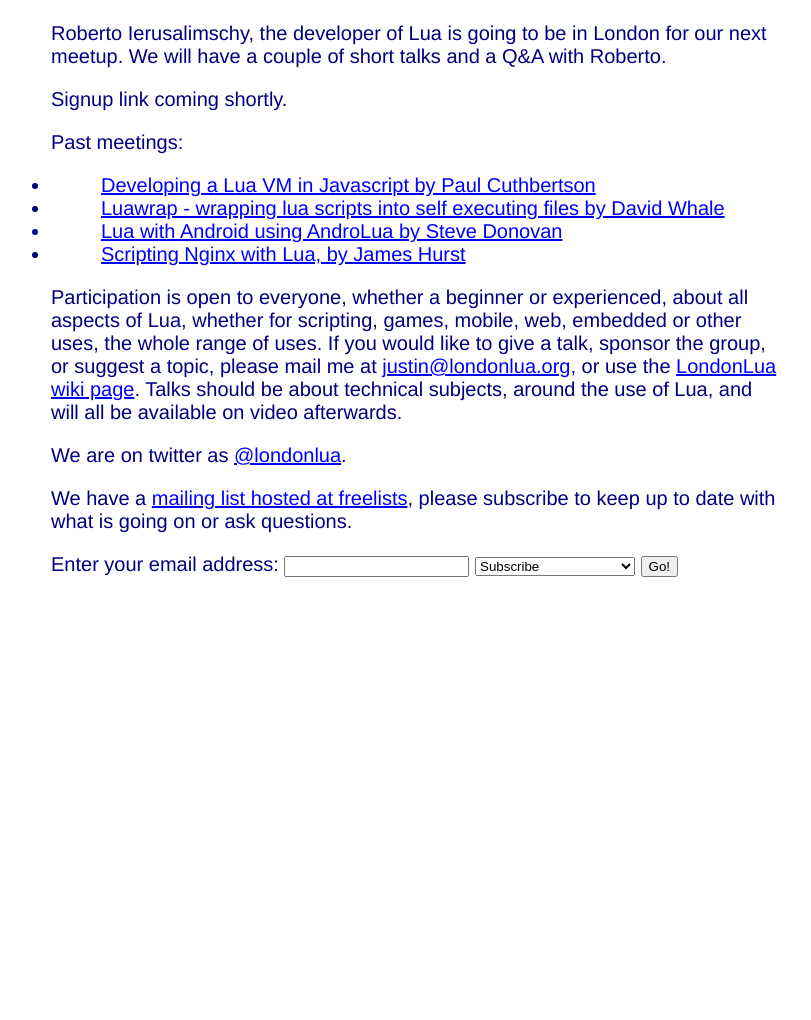
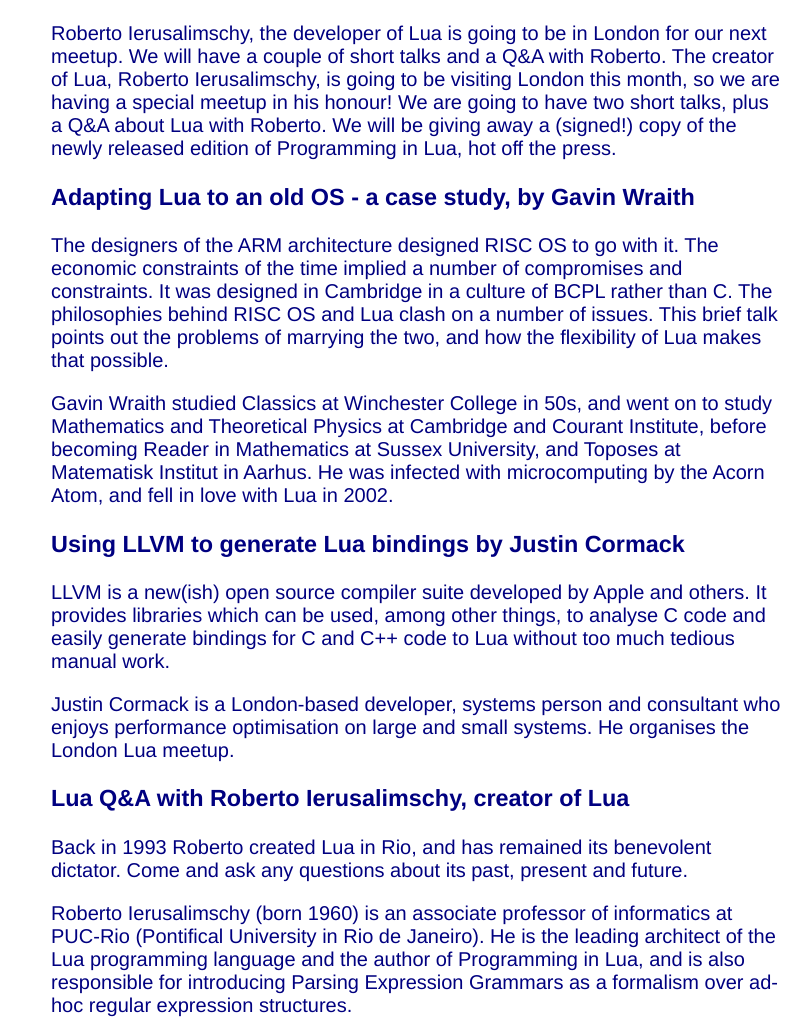
Before and after one commit to justincormack/londonlua, a plain HTML site: page index.html in a window 1280 px wide. Shown: the part 508-1528 px from the top of the page, without its empty margins (7-818 px from the left). Before the commit the page ends 1093 px from the top, so only its background shows below. Drawn offline with Linux system fonts and the light colour scheme.

Commit message:
full prgramme

```diff
--- a/index.html
+++ b/index.html
@@ -18,7 +18,38 @@
 
 <p>Roberto Ierusalimschy, the developer of Lua is going to be in London for our next meetup. We will have a couple of short talks and a Q&A with Roberto.
 
-<p>Signup link coming shortly.
+
+The creator of Lua, Roberto Ierusalimschy, is going to be visiting London this month, so we are having a special meetup in his honour!
+
+We are going to have two short talks, plus a Q&A about Lua with Roberto.
+
+We will be giving away a (signed!) copy of the newly released edition of Programming in Lua, hot off the press.
+
+
+
+<h3>Adapting Lua to an old OS - a case study, by Gavin Wraith</h3>
+
+<p>The designers of the ARM architecture designed RISC OS to
+go with it. The economic constraints of the time implied a number
+of compromises and constraints. It was designed in Cambridge in a
+culture of BCPL rather than C. The philosophies behind RISC OS and Lua
+clash on a number of issues. This brief talk points out the problems
+of marrying the two, and how the flexibility of Lua makes that possible.
+
+<p>Gavin Wraith studied Classics at Winchester College in 50s, and went on to study Mathematics and Theoretical Physics at Cambridge and Courant Institute, before becoming Reader in Mathematics at Sussex University, and Toposes at Matematisk Institut in Aarhus. He was infected with microcomputing by the Acorn Atom, and fell in love with Lua in 2002.
+
+<h3>Using LLVM to generate Lua bindings by Justin Cormack</h3>
+
+<p>LLVM is a new(ish) open source compiler suite developed by Apple and others. It provides libraries which can be used, among other things, to analyse C code and easily generate bindings for C and C++ code to Lua without too much tedious manual work.
+
+<p>Justin Cormack is a London-based developer, systems person and consultant who enjoys performance optimisation on large and small systems. He organises the London Lua meetup.
+
+<h3>Lua Q&A with Roberto Ierusalimschy, creator of Lua</h3>
+
+<p>Back in 1993 Roberto created Lua in Rio, and has remained its benevolent dictator. Come and ask any questions about its past, present and future.
+
+<p>Roberto Ierusalimschy (born 1960) is an associate professor of informatics at PUC-Rio (Pontifical University in Rio de Janeiro). He is the leading architect of the Lua programming language and the author of Programming in Lua, and is also responsible for introducing Parsing Expression Grammars as a formalism over ad-hoc regular expression structures.
+
 
 <p>Past meetings:
 <ul>
```
